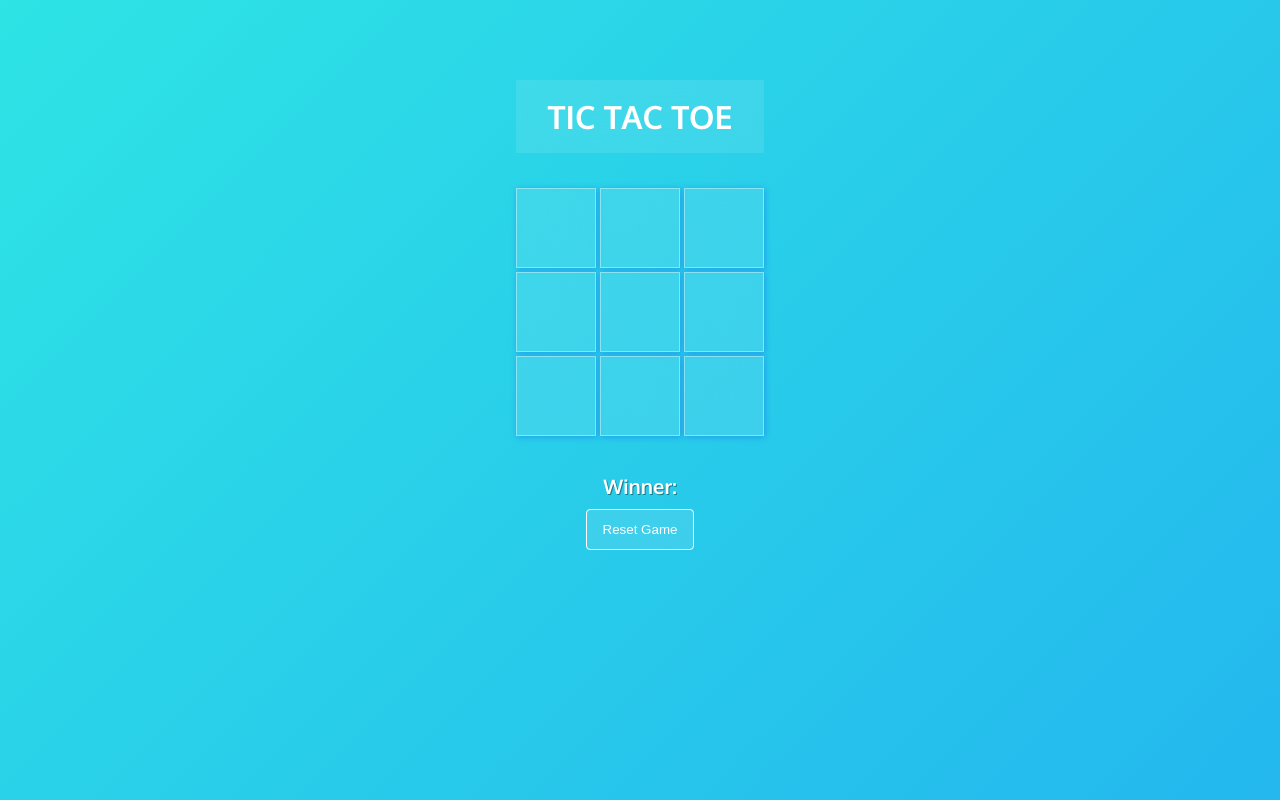
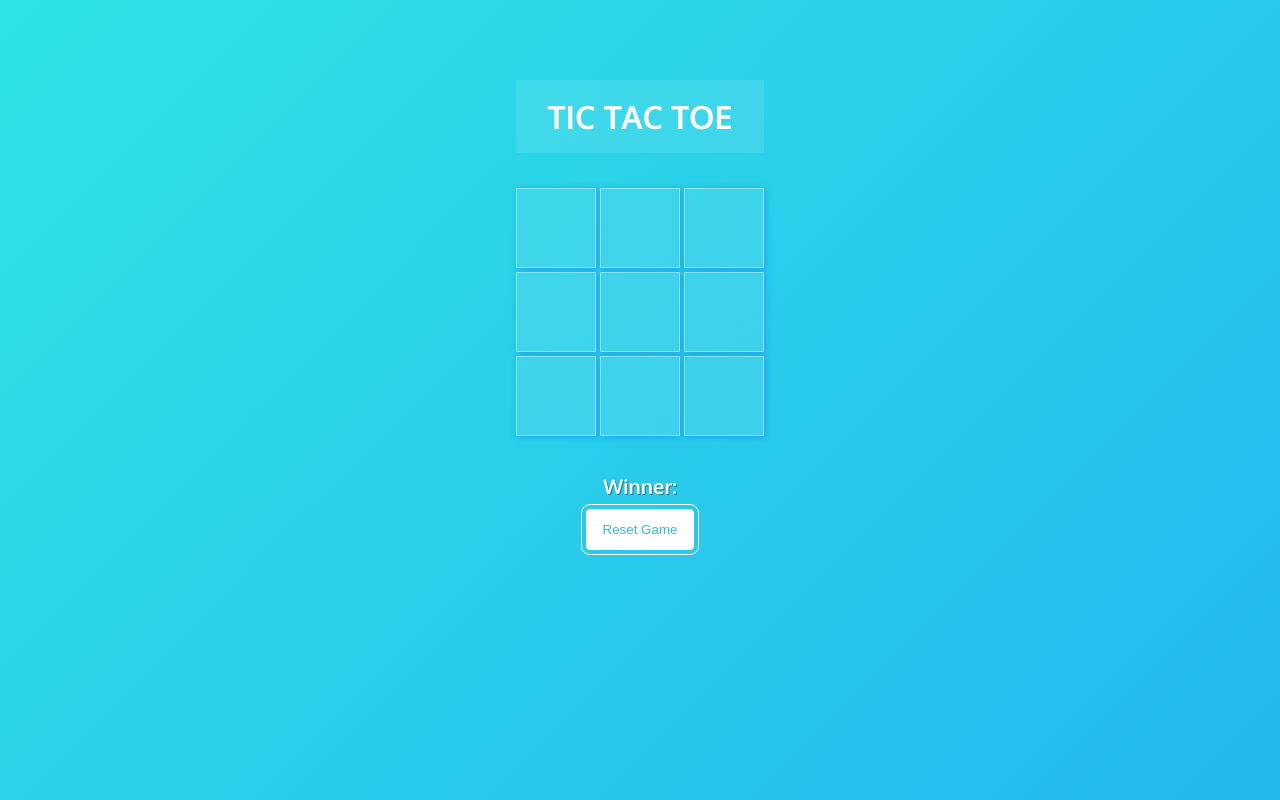
Before and after one commit to Kristian-kodehode/react-tictactoe, a React (Vite) app: page / in a window 1280 px wide. In both pictures the pointer is over the button "Reset Game". Built offline with nearby package versions, Linux system fonts and the light colour scheme.

Commit message:
styling reset game button

```diff
--- a/src/index.css
+++ b/src/index.css
@@ -125,6 +125,14 @@ button {
   background-color: rgba(255, 255, 255, 0.1);
   backdrop-filter: blur(30px);
   cursor: pointer;
+
+  transition: 0.4s;
+}
+.game-info > button:hover {
+  background-color: rgba(255, 255, 255, 1);
+  color: rgb(60, 187, 206);
+  outline: 1px solid white;
+  outline-offset: 4px;
 }
 .platform {
   display: flex;
```
